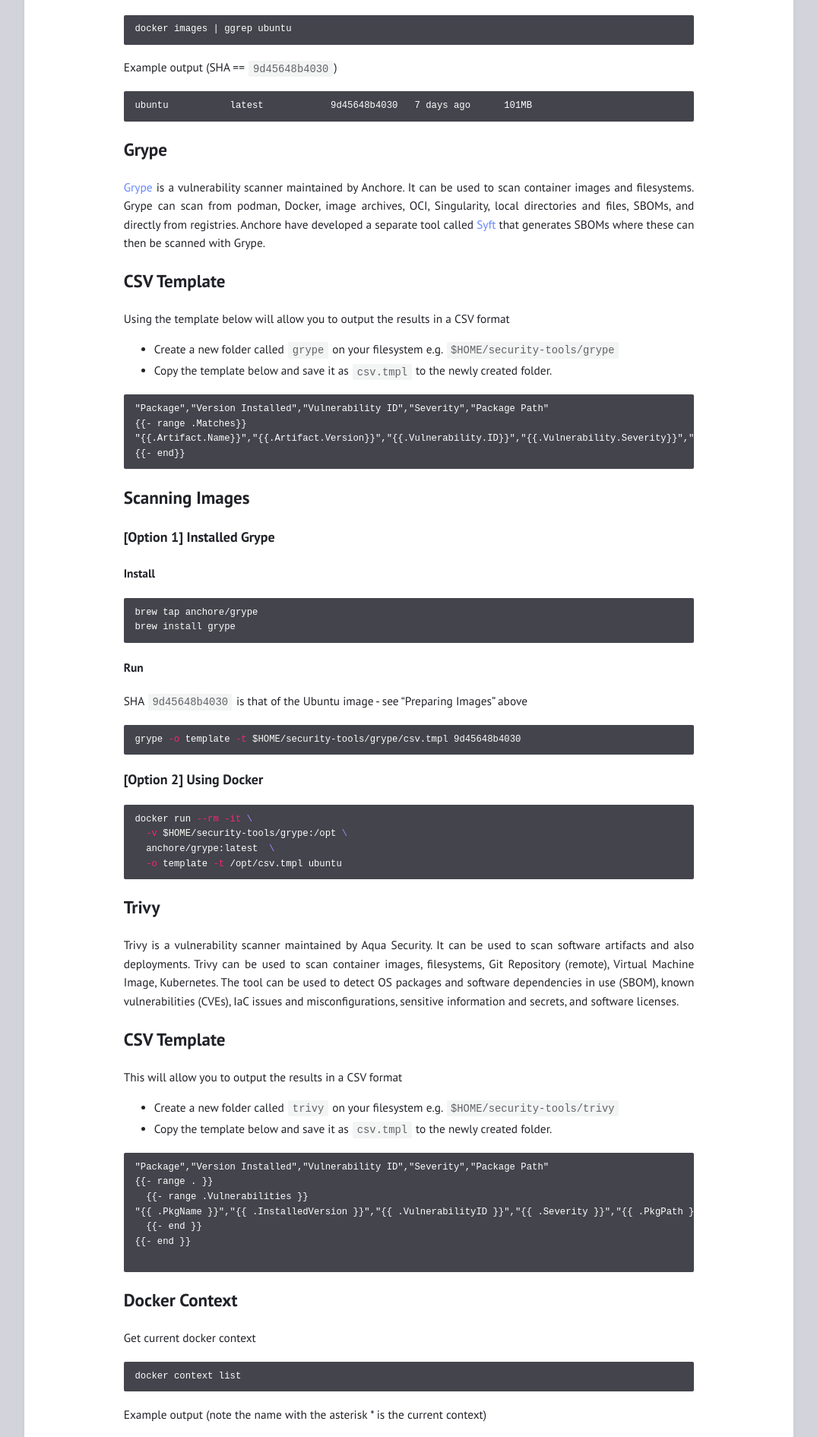
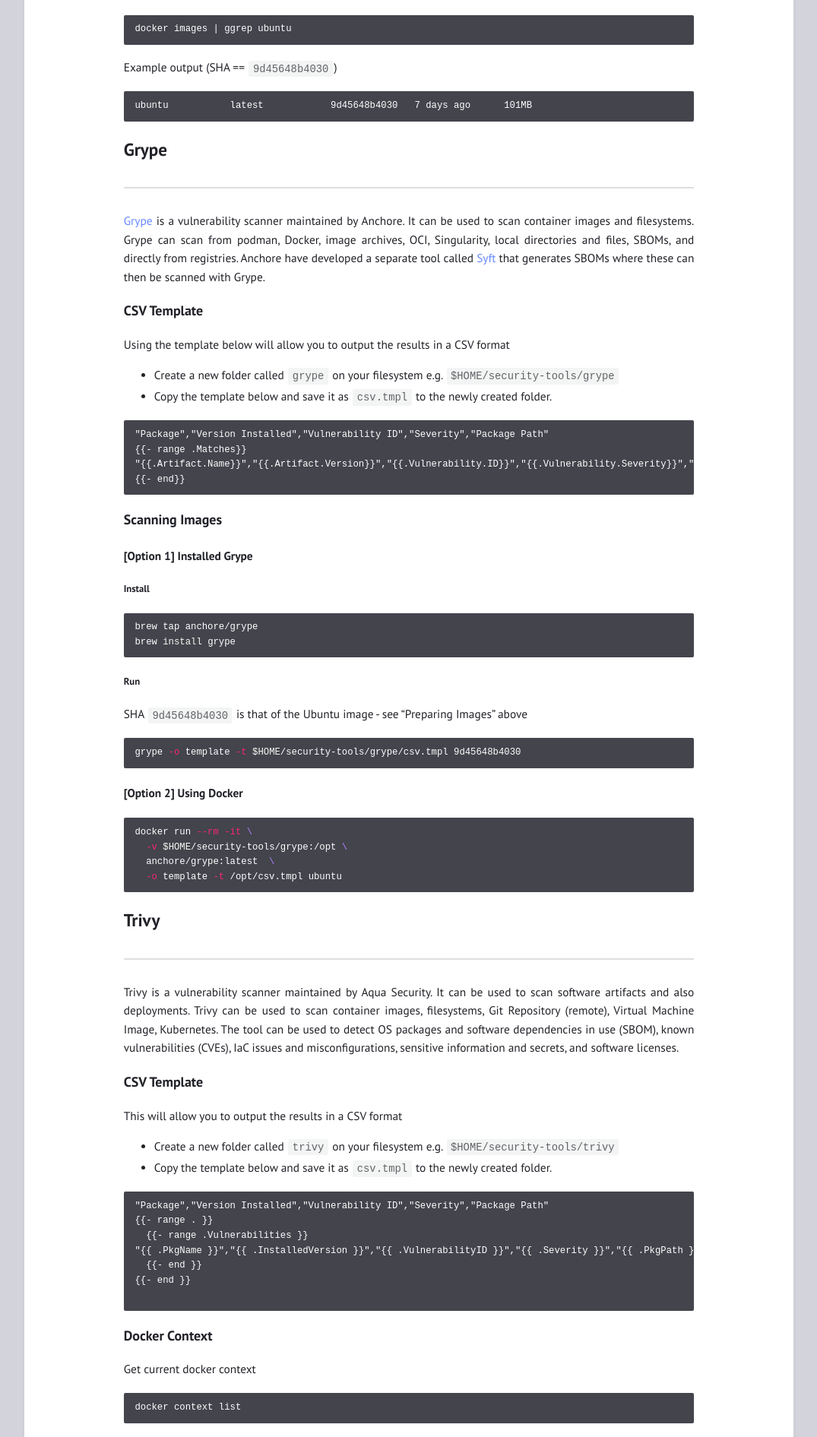
Before and after one commit to ismisepaul/ismisepaul.github.io, a Jekyll site: the page built from docs/_posts/2025-06-04-grype-trivy-csv-output.markdown, in a window 1280 px wide. Shown: the part 510-2401 px from the top of the page at 76% size, without its empty margins (102-1177 px from the left). Built offline with Jekyll 4.4.1, drawn with Linux system fonts in a browser that asks for light colours.

Commit message:
formatting

````diff
--- a/docs/_posts/2025-06-04-grype-trivy-csv-output.markdown
+++ b/docs/_posts/2025-06-04-grype-trivy-csv-output.markdown
@@ -34,14 +34,16 @@ ubuntu           latest            9d45648b4030   7 days ago      101MB
 ```
 
 
+
 # Grype
+_____
 
 [Grype](https://github.com/anchore/grype) is a vulnerability scanner maintained by Anchore. It can be used to scan
 container images and filesystems. Grype can scan from podman, Docker, image archives, OCI, Singularity, local directories
 and files, SBOMs, and directly from registries. Anchore have developed a separate tool called
 [Syft](https://github.com/anchore/syft) that generates SBOMs where these can then be scanned with Grype.
 
-## CSV Template
+### CSV Template
 Using the template below will allow you to output the results in a CSV format
 - Create a new folder called `grype` on your filesystem e.g. `$HOME/security-tools/grype`
 - Copy the template below and save it as `csv.tmpl` to the newly created folder.
@@ -55,17 +57,17 @@ Using the template below will allow you to output the results in a CSV format
 ```
 {% endraw %}
 
-## Scanning Images
+### Scanning Images
 
-### [Option 1] Installed Grype
+#### [Option 1] Installed Grype
 
-#### Install
+##### Install
 ```shell
 brew tap anchore/grype
 brew install grype
 ```
 
-#### Run
+##### Run
 
 SHA `9d45648b4030` is that of the Ubuntu image - see "Preparing Images" above
 
@@ -73,7 +75,7 @@ SHA `9d45648b4030` is that of the Ubuntu image - see "Preparing Images" above
 grype -o template -t $HOME/security-tools/grype/csv.tmpl 9d45648b4030
 ```
 
-### [Option 2] Using Docker
+#### [Option 2] Using Docker
 
 ```shell
 docker run --rm -it \
@@ -84,13 +86,14 @@ docker run --rm -it \
 
 
 # Trivy
+_____
 
 Trivy is a vulnerability scanner maintained by Aqua Security. It can be used to scan software artifacts and also
 deployments. Trivy can be used to scan container images, filesystems, Git Repository (remote), Virtual Machine Image,
 Kubernetes. The tool can be used to detect OS packages and software dependencies in use (SBOM), known vulnerabilities
 (CVEs), IaC issues and misconfigurations, sensitive information and secrets, and software licenses.
 
-## CSV Template
+### CSV Template
 
 This will allow you to output the results in a CSV format
 - Create a new folder called `trivy` on your filesystem e.g. `$HOME/security-tools/trivy`
@@ -108,7 +111,7 @@ This will allow you to output the results in a CSV format
 ```
 {% endraw %}
 
-## Docker Context
+### Docker Context
 
 Get current docker context
 
@@ -124,11 +127,11 @@ desktop-linux *    Docker Desktop                                       unix:///
 multipass-docker   Used to connect to docker runnin on a multipass vm   ssh://ubuntu@192.168.69.3
 ```
 
-## Scanning Images
+### Scanning Images
 
-### [Option 1] Installed Trivy
+#### [Option 1] Installed Trivy
 
-#### Install
+##### Install
 
 ```shell
 brew install trivy
@@ -144,7 +147,7 @@ trivy --docker-host unix:///$HOME/.docker/run/docker.sock \
 ```
 
 
-### [Option 2] Using Docker
+#### [Option 2] Using Docker
 
 When running ensure to set `--docker-host` with the docker endpoint output outlined in the “Docker Context” section above
 
````
